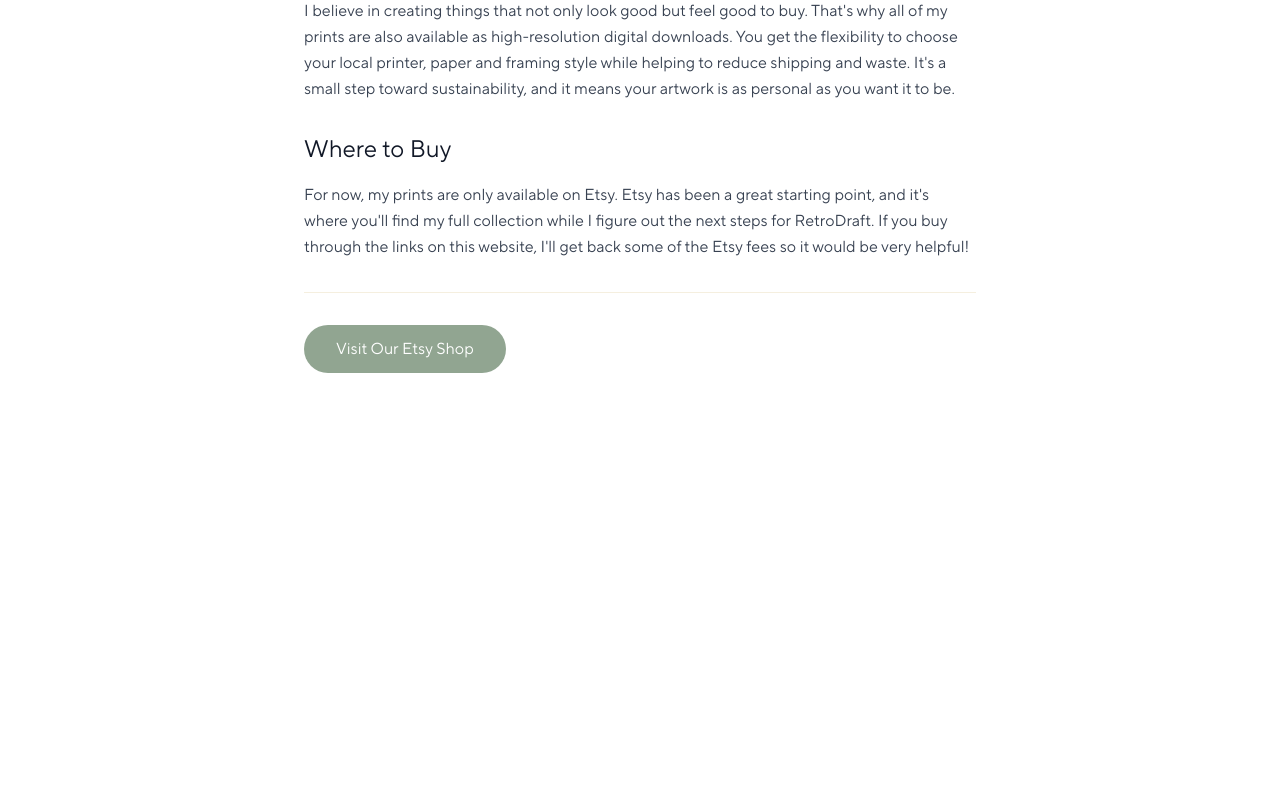
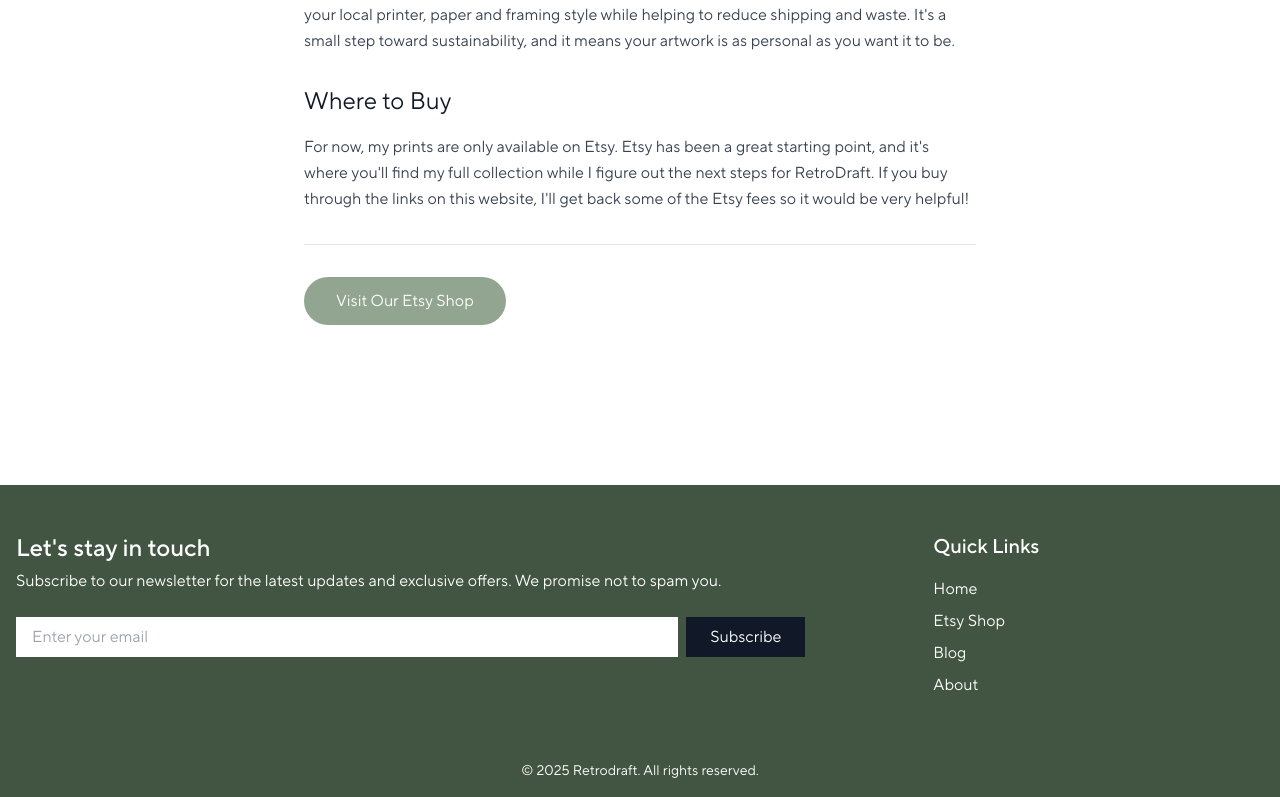
Before and after one commit to federicocella/retrodraft-website, a Next.js app: page /about in a window 1280 px wide. Shown: the part 1100-1897 px from the top of the page. Before the commit the page ends 1553 px from the top, so only its background shows below. Built offline with nearby package versions, Linux system fonts and the light colour scheme.

Commit message:
Newsletter sign up

```diff
--- a/app/about/page.js
+++ b/app/about/page.js
@@ -28,13 +28,13 @@ export default function AboutPage() {
         <div className="min-h-screen">
             {/* Hero Section */}
             <div className="bg-white">
-                <div className="container mx-auto px-4 py-16 text-center">
+                <div className="container mx-auto px-4 pt-16 pb-4 text-center">
                     <h1 className="text-4xl md:text-5xl font-semibold mb-4 text-slate-900 tracking-tight">About RetroDraft</h1>
                 </div>
             </div>
 
             {/* Content Section */}
-            <div className="container mx-auto px-4 py-12 max-w-3xl">
+            <div className="container mx-auto px-4 py-12 pb-32 max-w-3xl">
                 <div className="bg-white rounded-lg p-8 space-y-8">
                     <section className="space-y-4 mb-12">
                         <SectionTitle>Story</SectionTitle>
@@ -84,7 +84,7 @@ export default function AboutPage() {
                         </Paragraph>
                     </section>
 
-                    <section className="mt-12 border-t border-cream-200 pt-8">
+                    <section className="mt-12 border-t border-gray-200 pt-8">
                         <a
                             href="https://retrodraft.etsy.com"
                             target="_blank"
--- /dev/null
+++ b/app/api/newsletter/route.js
@@ -0,0 +1,56 @@
+import { NextResponse } from 'next/server';
+
+const MAILCHIMP_API_KEY = process.env.MAILCHIMP_API_KEY;
+const MAILCHIMP_SERVER_PREFIX = process.env.MAILCHIMP_SERVER_PREFIX;
+const MAILCHIMP_LIST_ID = process.env.MAILCHIMP_LIST_ID;
+
+export async function POST(request) {
+    try {
+        const { email } = await request.json();
+
+        if (!email) {
+            return NextResponse.json(
+                { message: 'Email is required' },
+                { status: 400 }
+            );
+        }
+
+        const response = await fetch(
+            `https://${MAILCHIMP_SERVER_PREFIX}.api.mailchimp.com/3.0/lists/${MAILCHIMP_LIST_ID}/members`,
+            {
+                method: 'POST',
+                headers: {
+                    Authorization: `apikey ${MAILCHIMP_API_KEY}`,
+                    'Content-Type': 'application/json',
+                },
+                body: JSON.stringify({
+                    email_address: email,
+                    status: 'subscribed',
+                }),
+            }
+        );
+
+        const data = await response.json();
+
+        if (!response.ok) {
+            if (data.title === 'Member Exists') {
+                return NextResponse.json(
+                    { message: 'You are already subscribed to our newsletter.' },
+                    { status: 400 }
+                );
+            }
+            throw new Error(data.detail || 'Failed to subscribe');
+        }
+
+        return NextResponse.json(
+            { message: 'Successfully subscribed to newsletter!' },
+            { status: 200 }
+        );
+    } catch (error) {
+        console.error('Newsletter subscription error:', error);
+        return NextResponse.json(
+            { message: 'Failed to subscribe to newsletter. Please try again later.' },
+            { status: 500 }
+        );
+    }
+}
--- a/app/blog/[slug]/page.js
+++ b/app/blog/[slug]/page.js
@@ -101,7 +101,7 @@ export default async function BlogPost({ params }) {
     }
 
     return (
-        <article className="container mx-auto px-4 py-8">
+        <article className="container mx-auto px-4 py-8 pt-16 pb-32">
             <header className="max-w-5xl mx-auto mb-8">
                 <h1 className="text-5xl leading-tight font-medium mb-4 tracking-tight text-slate-900">{post.title}</h1>
                 <div className="flex items-center gap-4 text-slate-600 mb-6">
--- a/app/blog/page.js
+++ b/app/blog/page.js
@@ -27,7 +27,7 @@ export default async function BlogPage({ searchParams }) {
                 <h1 className="text-5xl font-bold mb-3 text-white">Retrodraft's Blog</h1>
             </div>
         </div>
-        <div className="container mx-auto px-4 py-8 pt-12">
+        <div className="container mx-auto px-4 py-8 pt-16 pb-24">
 
             {/* Blog posts grid */}
             <div className="grid grid-cols-1 md:grid-cols-2 lg:grid-cols-3 gap-6">
--- a/app/layout.js
+++ b/app/layout.js
@@ -1,6 +1,7 @@
 import "./globals.css";
 import Navigation from "@/components/Navigation";
 import Script from 'next/script';
+import Footer from '@/components/Footer'
 
 export const metadata = {
   title: "RetroDraft - Vintage Collectibles",
@@ -37,6 +38,7 @@ export default function RootLayout({ children }) {
         <main>
           {children}
         </main>
+        <Footer />
       </body>
     </html>
   );
--- a/app/page.js
+++ b/app/page.js
@@ -53,7 +53,7 @@ export default async function HomePage({ searchParams }) {
   const currentProducts = sortedProducts.slice(startIndex, endIndex);
 
   return (
-    <div className="min-h-screen bg-white">
+    <div className="min-h-screen bg-white pb-16">
       {/* Hero Section */}
       <div className="bg-sage-800">
         <div className="container mx-auto px-4 py-8 sm:py-6 md:py-8">
--- a/app/product/[id]/page.js
+++ b/app/product/[id]/page.js
@@ -93,7 +93,7 @@ export default async function ProductPage({ params }) {
             <Script id="product-jsonld" type="application/ld+json">
                 {JSON.stringify(jsonLd)}
             </Script>
-            <div className="min-h-screen bg-white py-12">
+            <div className="min-h-screen bg-white py-12 pb-32">
                 <div className="container mx-auto px-4">
                     {/* Back Button */}
                     <Link href="/" className="inline-flex items-center text-gray-600 hover:text-gray-900 mb-8">
--- /dev/null
+++ b/components/Footer.js
@@ -0,0 +1,108 @@
+'use client';
+
+import { useState } from 'react';
+import Link from 'next/link';
+import Image from 'next/image';
+
+export default function Footer() {
+    const [email, setEmail] = useState('');
+    const [status, setStatus] = useState('idle');
+    const [message, setMessage] = useState('');
+
+    const handleSubmit = async (e) => {
+        e.preventDefault();
+        setStatus('loading');
+
+        try {
+            const response = await fetch('/api/newsletter', {
+                method: 'POST',
+                headers: {
+                    'Content-Type': 'application/json',
+                },
+                body: JSON.stringify({ email }),
+            });
+
+            const data = await response.json();
+
+            if (response.ok) {
+                setStatus('success');
+                setMessage('Thank you for subscribing!');
+                setEmail('');
+            } else {
+                setStatus('error');
+                setMessage(data.message || 'Something went wrong. Please try again.');
+            }
+        } catch (error) {
+            setStatus('error');
+            setMessage('An error occurred. Please try again later.');
+        }
+    };
+
+    return (
+        <footer className="bg-sage-800 text-white py-12 pb-4">
+            <div className="container mx-auto px-4">
+                <div className="grid grid-cols-1 md:grid-cols-3 gap-32">
+                    {/* Newsletter Section */}
+                    <div className="col-span-1 md:col-span-2">
+                        <h3 className="text-2xl font-bold mb-1">Let's stay in touch</h3>
+                        <p className="mb-6">Subscribe to our newsletter for the latest updates and exclusive offers. We promise not to spam you.</p>
+                        <form onSubmit={handleSubmit} className="flex flex-col sm:flex-row gap-2">
+                            <input
+                                type="email"
+                                value={email}
+                                onChange={(e) => setEmail(e.target.value)}
+                                placeholder="Enter your email"
+                                required
+                                className="flex-grow px-4 py-2 text-gray-900 focus:outline-none focus:ring-2 focus:ring-gray-800"
+                            />
+                            <button
+                                type="submit"
+                                disabled={status === 'loading'}
+                                className="bg-gray-900 hover:bg-gray-700 text-white px-6 py-2 transition-colors"
+                            >
+                                {status === 'loading' ? 'Subscribing...' : 'Subscribe'}
+                            </button>
+                        </form>
+                        {message && (
+                            <p className={`mt-2 ${status === 'success' ? 'text-green-400' : 'text-red-400'}`}>
+                                {message}
+                            </p>
+                        )}
+                    </div>
+
+                    {/* Quick Links */}
+                    <div>
+                        <h3 className="text-xl font-bold mb-4">Quick Links</h3>
+                        <ul className="space-y-2">
+                            <li>
+                                <Link href="/" className="hover:text-blue-400 transition-colors">
+                                    Home
+                                </Link>
+                            </li>
+                            <li>
+                                <Link href="https://retrodraft.etsy.com" className="hover:text-blue-400 transition-colors">
+                                    Etsy Shop
+                                </Link>
+                            </li>
+                            <li>
+                                <Link href="/blog" className="hover:text-blue-400 transition-colors">
+                                    Blog
+                                </Link>
+                            </li>
+                            <li>
+                                <Link href="/about" className="hover:text-blue-400 transition-colors">
+                                    About
+                                </Link>
+                            </li>
+                        </ul>
+                    </div>
+                </div>
+
+                {/* Bottom Bar */}
+                <div className="mt-8 pt-8 text-center text-sm">
+                    <p>&copy; {new Date().getFullYear()} Retrodraft. All rights reserved.</p>
+                </div>
+            </div>
+        </footer>
+    );
+}
```
